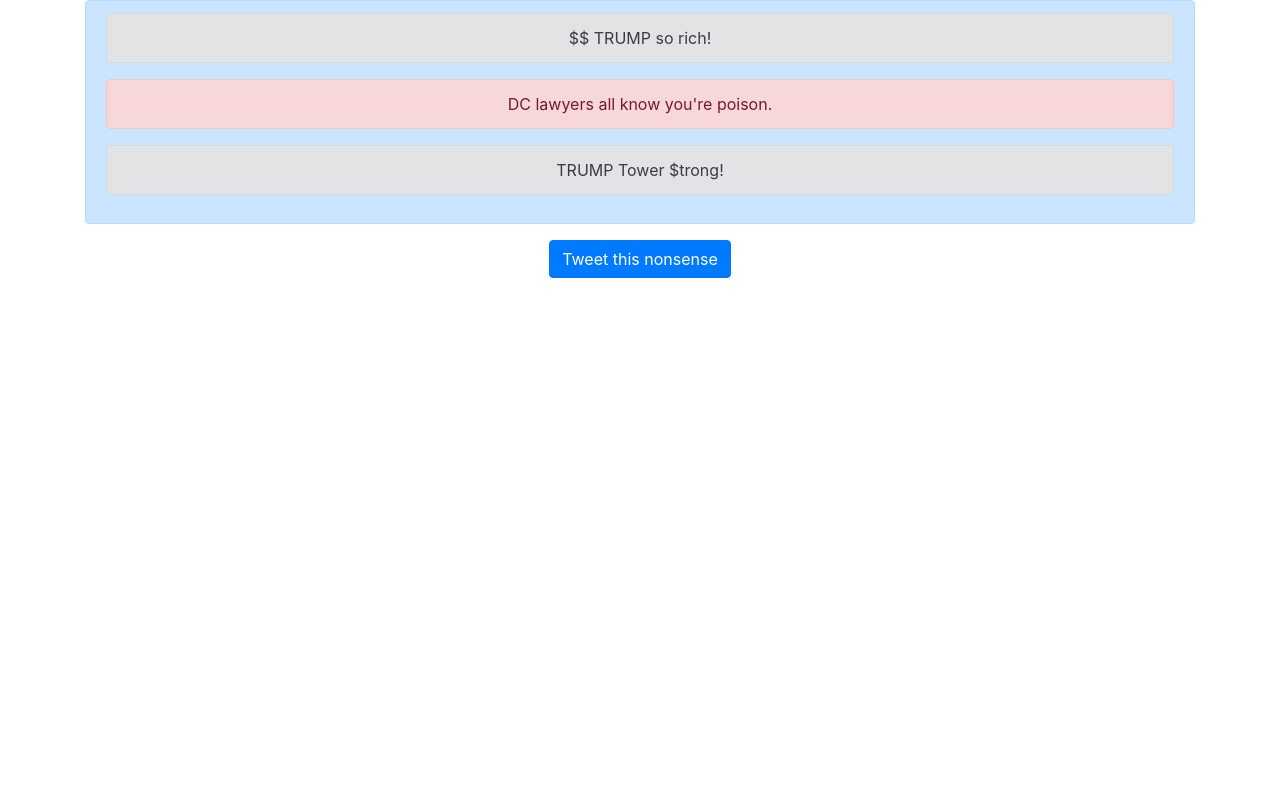
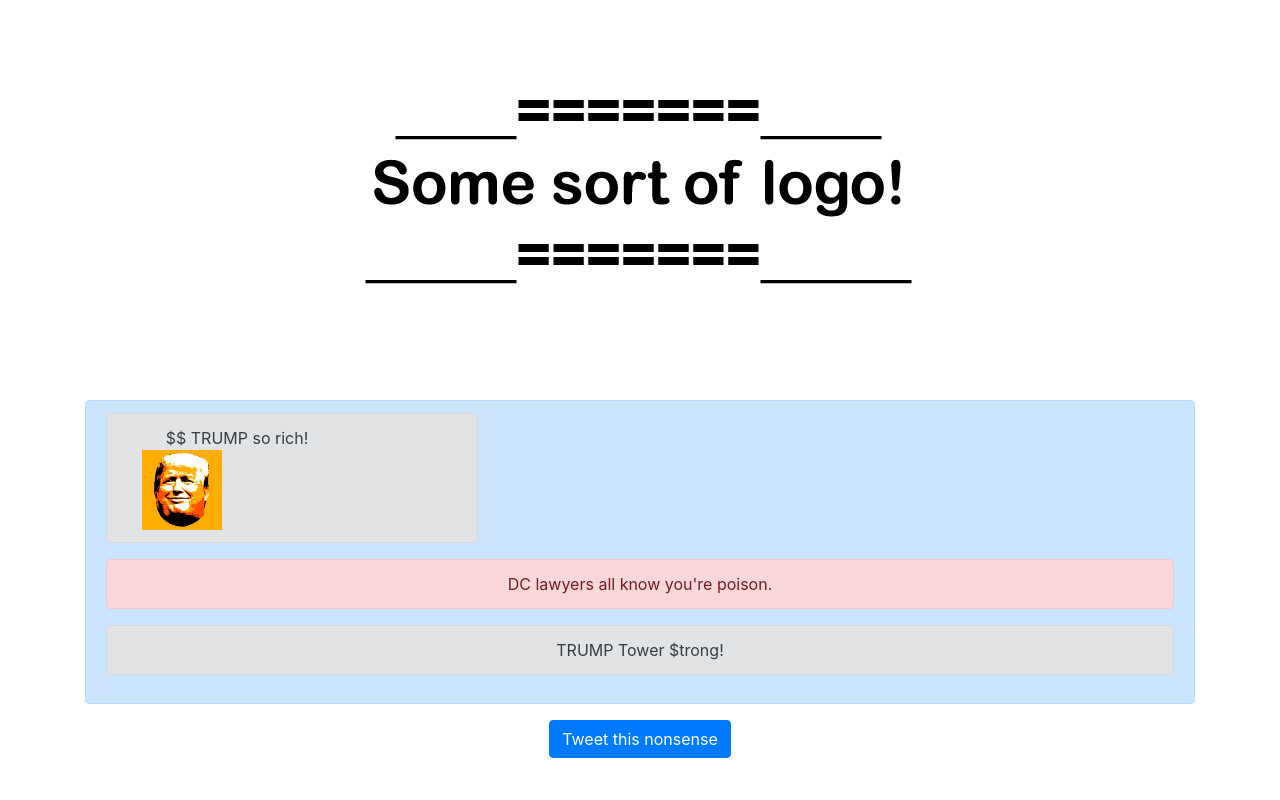
Before and after one commit to aglines/trumpcomplimentsandwich, a Flask app: page / in a window 1280 px wide. Run offline with Flask 2, Linux system fonts and the light colour scheme; some libraries are stand-ins or nearby versions.

Commit message:
worked on graphics, trying to change bootstrap

```diff
--- a/app/templates/index.html
+++ b/app/templates/index.html
@@ -18,30 +18,40 @@
     width: 200px;
     height: 150px;
   }
-
-  #window2 {
-
-  }
-
-  #window3 {
-
-  }
 </style>
-
 </head>
 
 <body>
 
+
 <div class="container">
+  <div class="row">
+    <div class="col text-center">
+      <img class="img-fluid" src="{{url_for('static', filename='logo.jpg')}}" />
+    </div>
+  </div>
 
   <div class="row">
     <div class="col">
       <div class="text-center">
         <div class="alert alert-primary" role="alert">
 
-          <div class="alert alert-secondary" role="alert">
-            {{ tweetIntro }}
+          <div class="container">
+          <div class="row">
+            <div class="alert alert-secondary" role="alert">
+              <div class="col-8">
+                {{ tweetIntro }}
+              </div>
+              <div class="col-4">
+                <img class="img-fluid" src="{{url_for('static', filename='trumpintro.jpg')}}" />
+              </div>
+            </div>
           </div>
+          </div>
+
+
+
+
           <div class="alert alert-danger" role="alert">
             {{ tweetMid }}
           </div>
```
Also changed, not shown: README.md, app/static/attentiongraph.jpg (added), app/static/dog.jpg (added), app/static/logo.jpg (added), app/static/trumpintro.jpg (added), app/static/trumpmid.jpg (added), app/static/trumpoutro.jpg (added), 2 other files.
